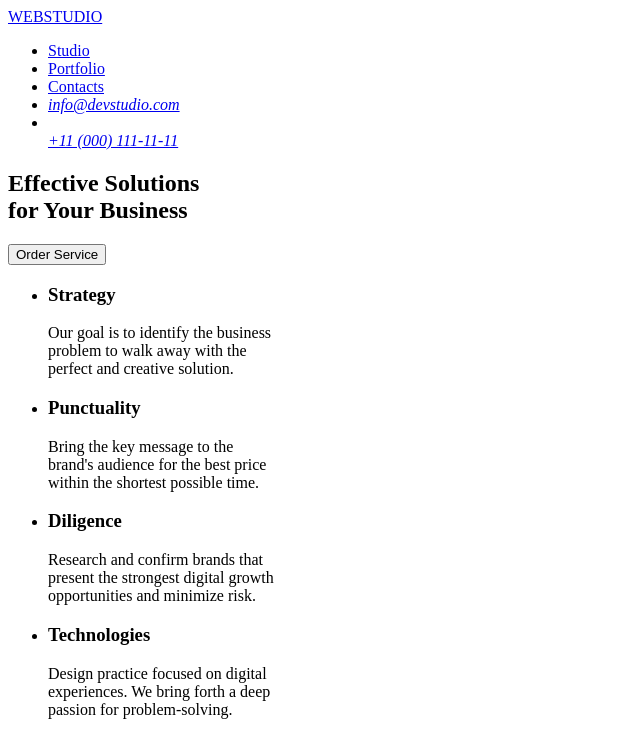
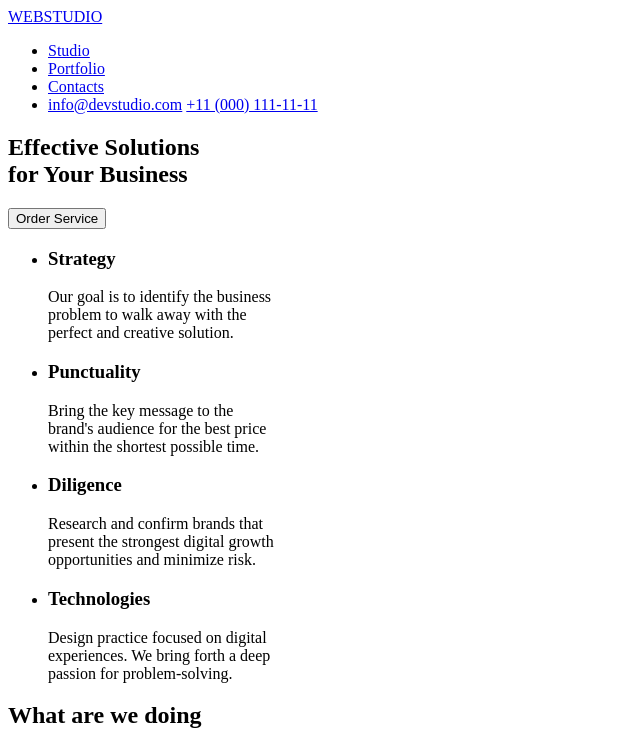
Before and after one commit to volodimir2/Prud-88, a plain HTML site: page index.html in a window 1280 px wide. Shown: the top 735 px of the page, without its empty margins (0-640 px from the left). Drawn offline with Linux system fonts and the light colour scheme.

Commit message:
Finish 1

```diff
--- a/index.html
+++ b/index.html
@@ -23,15 +23,10 @@
                 <li>
                     <a href="./index.html">Contacts</a>
                 </li>
-
-                <address>
-                    <li>
-                <a href="info@devstudio.com">info@devstudio.com                </a>
-                </a></li>
-                <li></li>
-                <a href="tel:+110001111111">+11 (000) 111-11-11
-                </a></li>
-                </address>
+                <li>
+                    <a href="info@devstudio.com">info@devstudio.com</a>
+                    <a href="tel:+110001111111">+11 (000) 111-11-11</a>
+                </li>
             </ul>
         </nav>
     </header>
```
